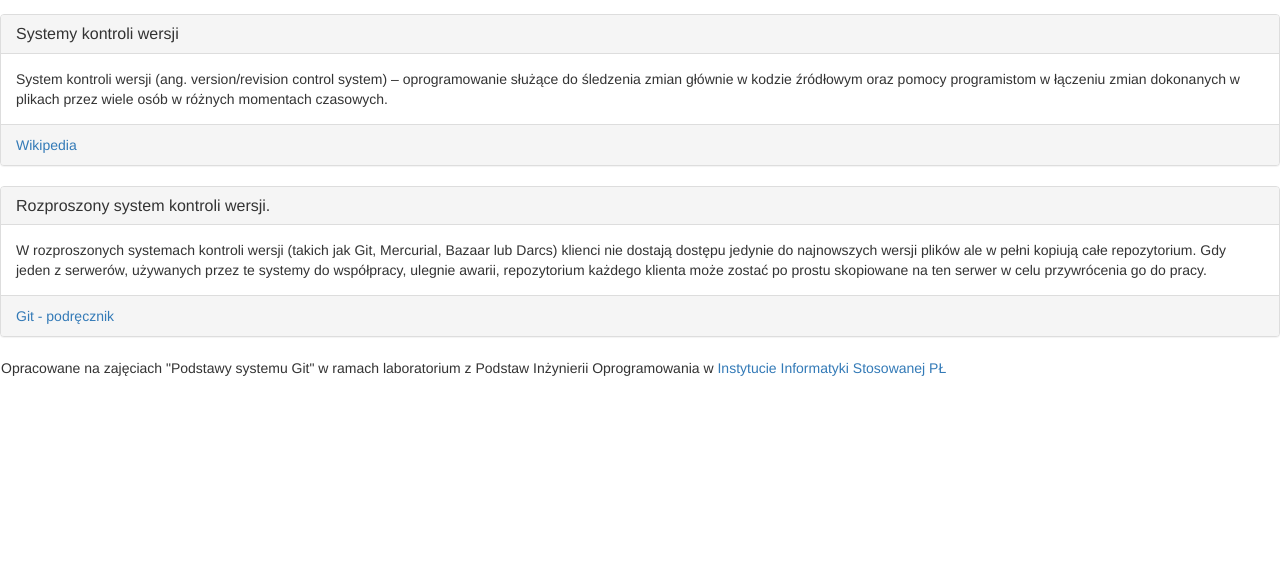
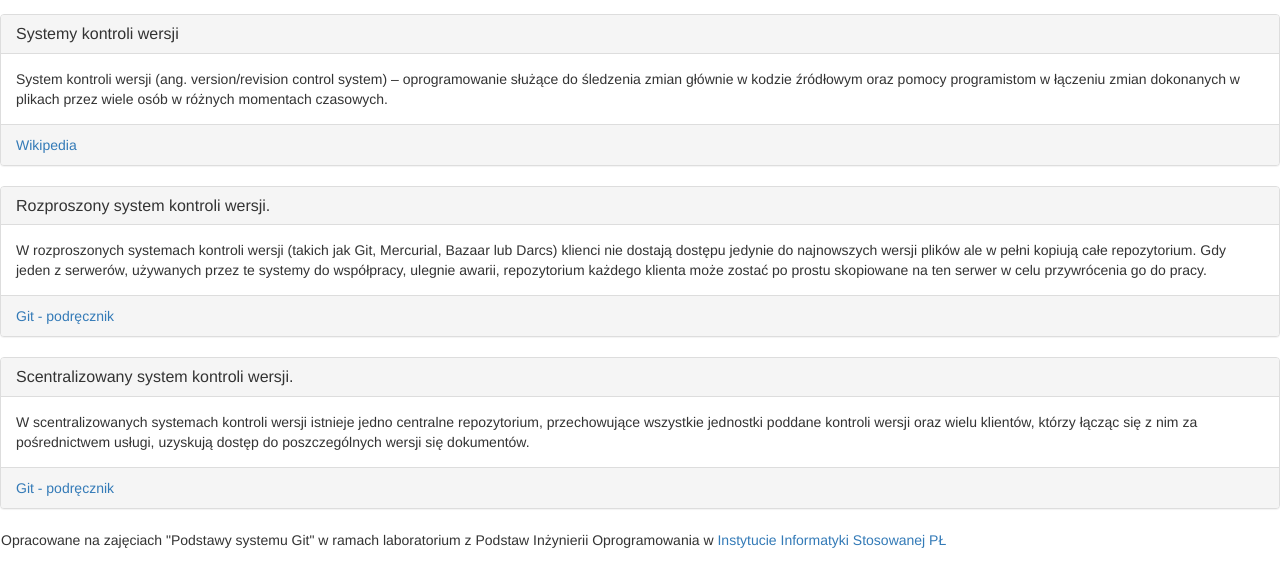
Before and after one commit to SebastianDaszkiewicz/iislabpio_164327, a plain HTML site: page index.html in a window 1280 px wide. Shown: the part 58-644 px from the top of the page. Drawn offline with nearby package versions, Linux system fonts and the light colour scheme.

Commit message:
dodanie sekcji3

```diff
--- a/index.html
+++ b/index.html
@@ -38,6 +38,18 @@
                                 <a href="http://git-scm.com/book/pl/Pierwsze-kroki-Wprowadzenie-do-kontroli-wersji#Rozproszone-systemy-kontroli-wersji">Git - podręcznik</a>
                         </footer>
                 </section>
+				<section id="section3" class="panel panel-default">
+                <div class="panel-heading">
+                    <h3 class="panel-title">Scentralizowany system kontroli wersji.</h3>
+                  </div>
+                  <div class="panel-body">
+                 W scentralizowanych systemach kontroli wersji istnieje jedno centralne repozytorium, przechowujące wszystkie jednostki poddane kontroli wersji oraz wielu klientów, którzy łącząc się z nim za pośrednictwem usługi, uzyskują dostęp do poszczególnych wersji się dokumentów.
+                 </div>
+                <footer class="panel-footer">
+                        <a href="http://git-scm.com/book/pl/Pierwsze-kroki-Wprowadzenie-do-kontroli-wersji#Scentralizowane-systemy-kontroli-wersji">Git - podręcznik</a>
+                </footer>
+</section>
+
                 <footer  class="navbar">
                         Opracowane na zajęciach "Podstawy systemu Git" w ramach laboratorium z Podstaw Inżynierii Oprogramowania w <a href="http://www.iis.p.lodz.pl/">Instytucie Informatyki Stosowanej PŁ</a>
                 </footer>
```
